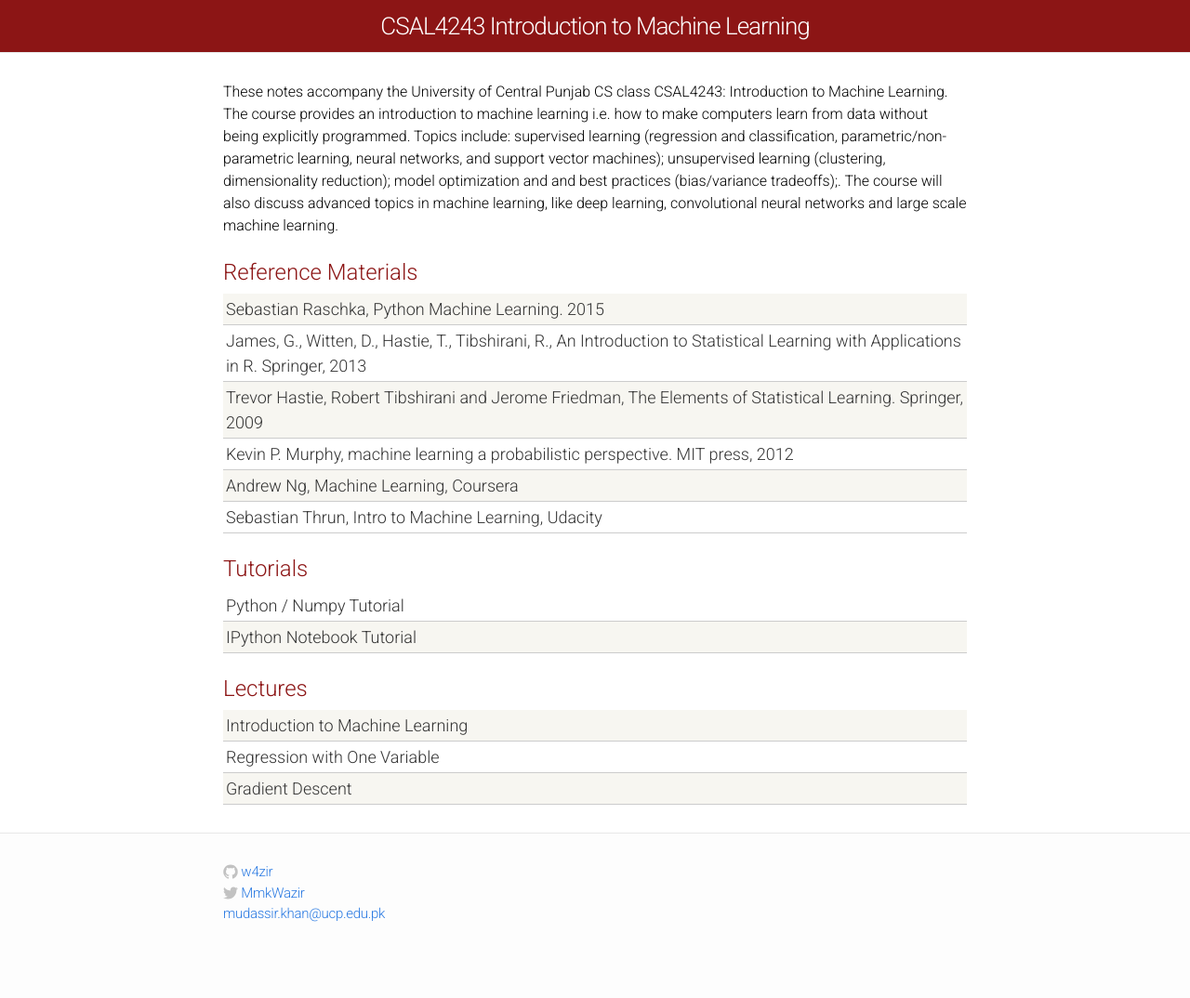
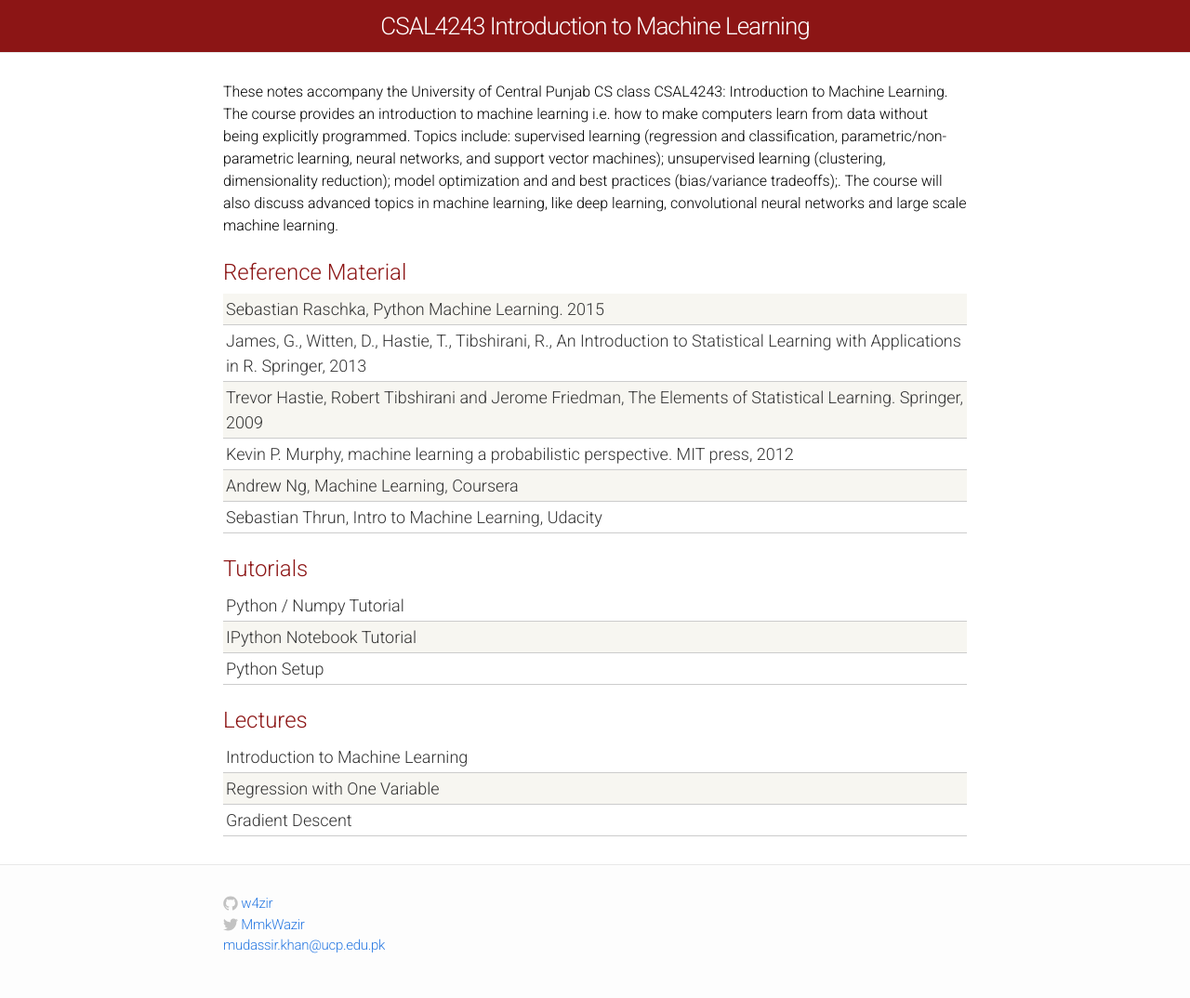
Before and after one commit to Mickael-Galliez/ml17s, a Jekyll site: the page built from index.html, in a window 1280 px wide. Shown: the whole page at 93% size. Built offline with Jekyll 4.4.1, drawn with Linux system fonts in a browser that asks for light colours; before the commit the page ends 1040 px from its top, so only the background shows below that.

Commit message:
Update index.html

```diff
--- a/index.html
+++ b/index.html
@@ -9,7 +9,7 @@ layout: default
 <div class="home">
   <div class="materials-wrap">
 
-<div class="module-header">Reference Materials</div>
+<div class="module-header">Reference Material</div>
 
     <div class="materials-item">
       <a href="https://sebastianraschka.com/books.html">
@@ -106,6 +106,12 @@ layout: default
       </a>
     </div>
 
+    <div class="materials-item">
+      <a href="python-setup/">
+        Python Setup
+      </a>
+    </div>
+
 
 	 <!-- hardcoding items here to force a specific order -->
     <div class="module-header">Lectures</div>
```
